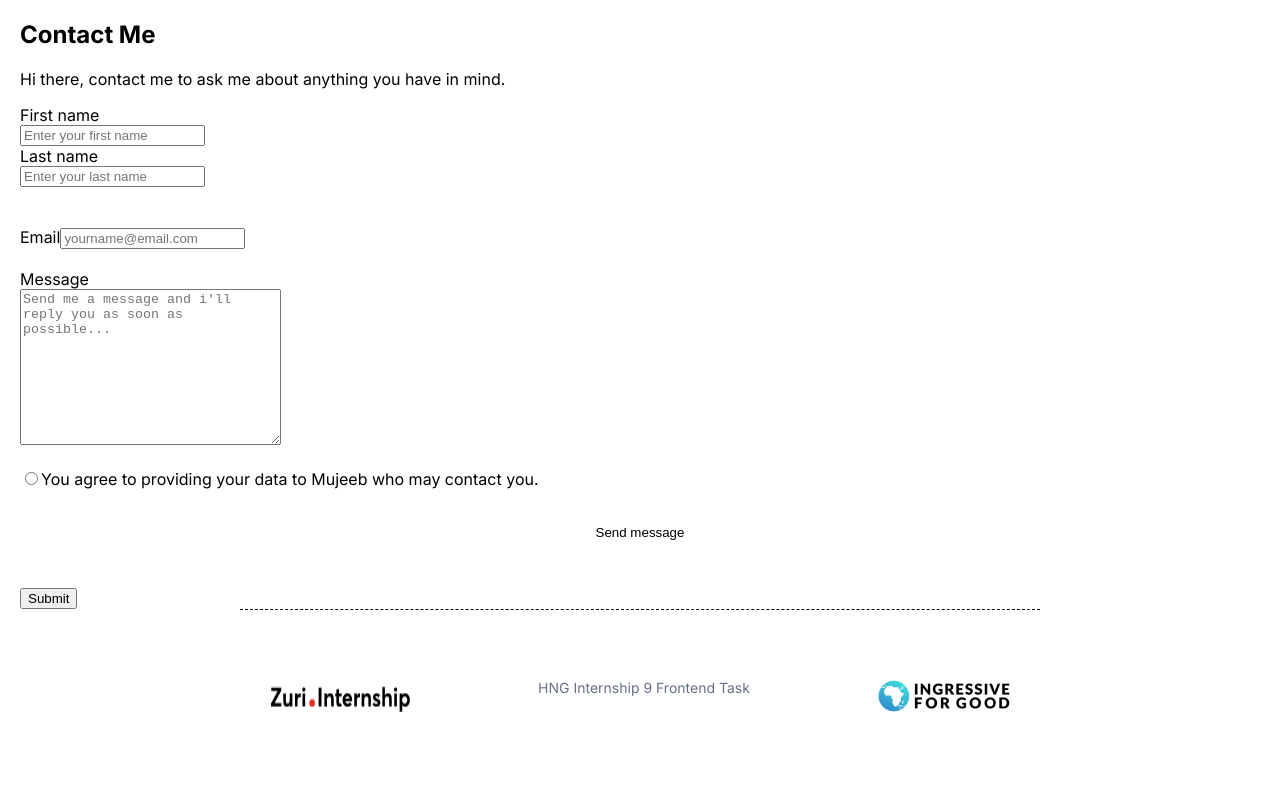
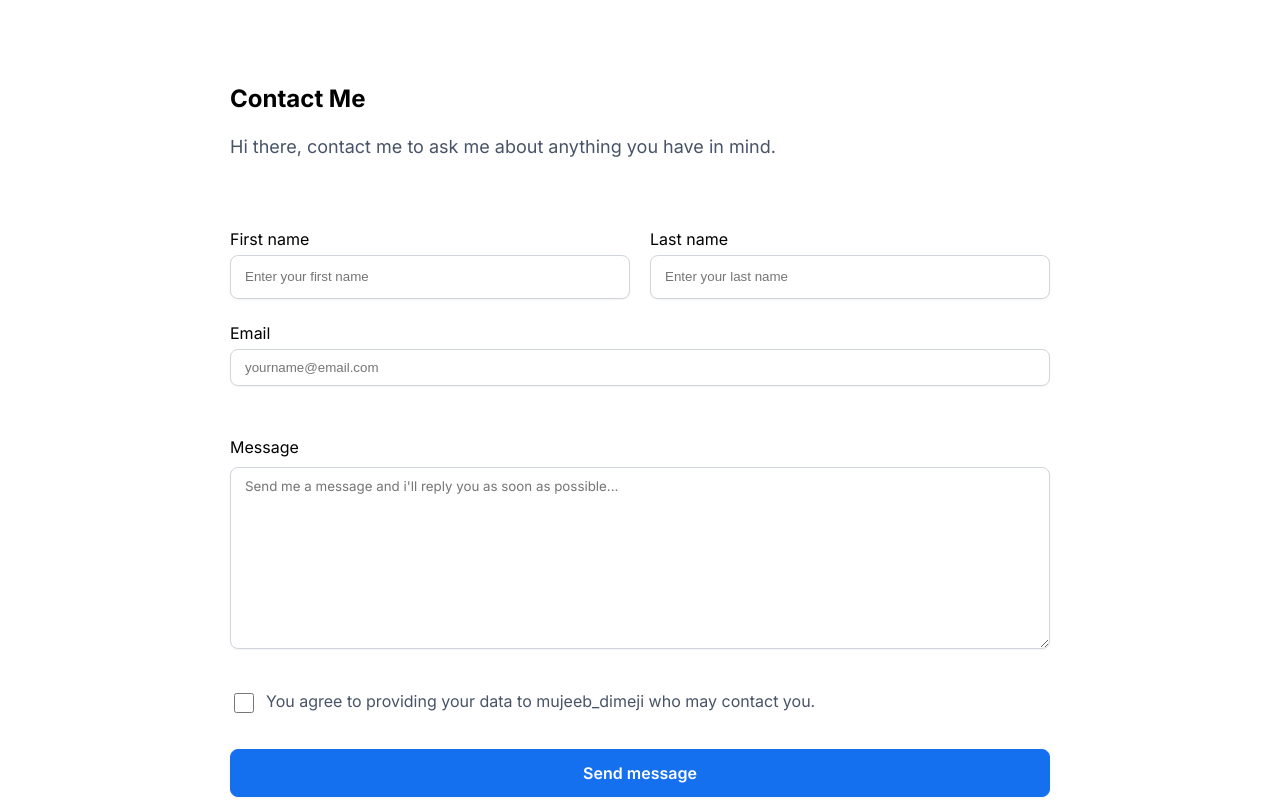
Before and after one commit to hemjay07/Linktree_React_hng1, a React (Vite) app: page /contact in a window 1280 px wide. Shown: the top 800 px of the page. Built offline with nearby package versions, Linux system fonts and the light colour scheme.

Commit message:
style: added contactme.css file to style the contact-me page

```diff
--- a/src/components/ContactMe.jsx
+++ b/src/components/ContactMe.jsx
@@ -4,59 +4,114 @@ import Footer from "./footer";
 export default function () {
   function handleSubmit(event) {
     event.preventDefault();
+    setisChecked(false);
+    setformData({ firstName: "", lastName: "", textarea: "", email: "" });
   }
+  function handleChange(event) {
+    setformData({ ...formData, [event.target.name]: event.target.value });
+  }
+
+  const [isChecked, setisChecked] = React.useState(false);
+  function checker() {
+    setisChecked(!isChecked);
+    console.log(isChecked);
+  }
+  const [formData, setformData] = React.useState({
+    firstName: "",
+    lastName: "",
+    textarea: "",
+    email: "",
+  });
+  const name = "mujeeb_dimeji";
   return (
     <>
       <div className="contact">
-        <div>
+        <div className="headline">
           <h2>Contact Me</h2>
+          <p>
+            {" "}
+            Hi there, contact me to ask me about anything you have in mind.
+          </p>{" "}
         </div>
-        <p> Hi there, contact me to ask me about anything you have in mind.</p>
         <form onSubmit={handleSubmit}>
+          <div className="name">
+            <div className="firstname">
               <label htmlFor="first_name">First name</label>
               <input
                 type="text"
                 id="first_name"
                 placeholder="Enter your first name"
+                required
+                name="firstName"
+                value={formData.firstName}
+                onChange={handleChange}
               />
+            </div>
+            <div className="lastname">
               <label htmlFor="last_name">Last name</label>
               <input
                 type="text"
                 id="last_name"
+                name="lastName"
                 placeholder="Enter your last name"
+                required
+                onChange={handleChange}
+                value={formData.lastName}
+              />
+            </div>
+          </div>
+          {/* <br />
+          <br /> */}
+          <div className="email">
+            <label htmlFor="email">Email</label>
+            <input
+              type="email"
+              id="email"
+              name="email"
+              placeholder="yourname@email.com"
+              required
+              onChange={handleChange}
+              value={formData.email}
             />
             <br />
             <br />
-          <label htmlFor="email">Email</label>
-          <input type="email" id="email" placeholder="yourname@email.com" />
+          </div>
+
           <br />
-          <br />
+          <div className="textarea">
             <label htmlFor="message">Message</label>
-          <br />
+
             <textarea
               name="textarea"
               id="message"
+              required
               cols="30"
               rows="10"
               placeholder="Send me a message and i'll reply you as soon as possible..."
+              onChange={handleChange}
+              value={formData.textarea}
             ></textarea>
+          </div>
+
           <br />
           <br />
 
-          {/* <textarea
-            type="text"
-            id="message"
-            placeholder="Send me a message and i'll reply you as soon as possible..."
-          /> */}
+          <div className="consent">
+            <input
+              required
+              type="checkbox"
+              id="box"
+              onChange={checker}
+              checked={isChecked}
+            ></input>
+            <p>
+              You agree to providing your data to {name} who may contact you.
+            </p>
+          </div>
 
-          <input type="radio" id="radio_check" />
-          <label htmlFor="radio_check">
-            You agree to providing your data to Mujeeb who may contact you.
-          </label>
-          <button type="submit" id="btn__submit">
-            Send message
+          <button type="submit" id="btn__submit" className="submit">
+            <p>Send message</p>
           </button>
-          <input type="submit" />
         </form>
       </div>
       <Footer />
--- a/src/components/Main.jsx
+++ b/src/components/Main.jsx
@@ -4,6 +4,7 @@ import SharebuttonMobile from "../assets/sharebutton.png";
 import SharebuttonWeb from "../assets/Content.png";
 import Githubicon from "../assets/github.png";
 import Slackicon from "../assets/slack.png";
+import { Link } from "react-router-dom";
 
 const browserWidth = window.innerWidth;
 function Main() {
@@ -59,12 +60,12 @@ function Main() {
           </a>
         </button>
         <button id="contact" className="btn">
-          <a href="/contact">
+          <Link to="/contact">
             <h3>Contact Me</h3>
             <p>
               Hi there, contact me to ask me about anything you have in mind.
             </p>
-          </a>
+          </Link>
         </button>
       </div>
       <div className="main--footer"></div>
--- a/src/index.css
+++ b/src/index.css
@@ -1,9 +1,13 @@
 * {
   box-sizing: border-box;
+  /* border: solid 1px red; */
+}
+html {
+  font-size: 100%;
 }
 body {
   margin: 0 auto;
-  padding: 0 20px;
+  padding: 0 1.25rem;
   font-family: "Inter", sans-serif;
 }
 
@@ -16,7 +20,7 @@ P {
 }
 .main {
   text-align: center;
-  padding: 24px 0px 32px;
+  padding: 1.5rem 0 2rem;
   background-color: white;
 }
 .main--profile {
@@ -34,16 +38,16 @@ P {
 
 button {
   width: 100%;
-  height: 88px;
-  margin-bottom: 10px;
+  height: 5.5rem;
+  margin-bottom: 0.625rem;
   /* padding: 14px 32px; */
   background: white;
-  border-radius: 8px;
+  border-radius: 0.5rem;
   border: none;
 }
 
 .btn {
-  height: 90px;
+  height: 5.625rem;
   background: #eaecf0;
   border: 1px solid #eaecf0;
   border-radius: 8px;
@@ -59,37 +63,37 @@ a {
   color: #101828;
   font-family: "Inter", sans-serif;
   font-weight: 500;
-  font-size: 14px;
+  font-size: 0.875rem;
 }
 
 #slack {
   display: none;
 }
 #twitter {
-  width: 343px;
-  height: 28px;
+  width: 21.4rem;
+  height: 1.75rem;
   font-family: "Inter";
   font-style: normal;
   font-weight: bolder;
-  font-size: 28px;
-  line-height: 28px;
-  margin: 32px;
+  font-size: 1.75rem;
+  line-height: 1.75rem;
+  margin: 2rem;
 }
 
 #profile__img {
-  width: 88px;
+  width: 5.5rem;
   border-radius: 100%;
 }
 .sharebutton {
-  width: 40px;
+  width: 2.5rem;
   margin-left: auto;
 }
 
 .main--footer {
-  padding: 25px;
+  padding: 1.6rem;
 }
 .slack {
-  margin-right: 25px;
+  margin-right: 1.6rem;
 }
 
 .hng9 {
@@ -97,32 +101,32 @@ a {
   font-family: "Inter";
   font-style: normal;
   font-weight: 400;
-  font-size: 14px;
-  line-height: 20px;
+  font-size: 0.875rem;
+  line-height: 1.25rem;
 }
 
 .footer {
   border-top: 0.5px solid black;
   border-top-style: dashed;
-  padding: 50px 10px 35px;
+  padding: 3.125rem 0.625rem 2.19rem;
 }
-@media screen and (min-width: 820px) {
+@media screen and (min-width: 51.25rem) {
   .btn {
-    max-width: 800px;
-    margin: 10px auto;
+    max-width: 51.25rem;
+    margin: 0.625rem auto;
   }
   .footer {
     display: flex;
     justify-content: space-between;
-    width: 800px;
+    width: 51.25rem;
     margin: 0 auto;
   }
   .footer > img {
-    padding: 20px;
+    padding: 1.25rem;
   }
 
   .sharebutton {
-    margin-left: 755px;
+    margin-left: 41.2rem;
   }
 }
 /* Contact me
@@ -130,9 +134,131 @@ a {
 -------------------------------------------
 */
 
-#first_name {
-  display: block;
+.contact {
+  padding: 4rem 0;
+  margin: 0 auto;
 }
-#last_name {
-  display: block;
+
+.headline {
+  margin-bottom: 2.5rem;
 }
+
+#first_name,
+#last_name,
+#email {
+  min-width: 80%;
+  border-radius: 0.5rem;
+  width: 100%;
+  height: 2.75rem;
+  border: 1px solid #d0d5dd;
+  background: #ffffff;
+  box-shadow: 0px 1px 2px rgba(16, 24, 40, 0.05);
+  gap: 8px;
+  padding: 10px 14px;
+}
+.headline > p {
+  height: 56px;
+  font-weight: 400;
+  font-size: 18px;
+  line-height: 28px;
+  color: #475467;
+}
+.firstname,
+.lastname,
+.email {
+  display: flex;
+  flex-direction: column;
+  width: 100%;
+  height: 70px;
+  padding: 0px;
+  gap: 6px;
+  margin-bottom: 1.5rem;
+}
+.textarea {
+  display: flex;
+  gap: 10px;
+  flex-direction: column;
+}
+#message {
+  width: 100%;
+  max-width: 100%;
+  box-shadow: 0px 1px 2px rgba(16, 24, 40, 0.05);
+  border: 1px solid #d0d5dd;
+  border-radius: 0.5rem;
+  font-family: "Inter", sans-serif;
+  padding: 10px 14px;
+}
+
+#btn__submit {
+  display: flex;
+  justify-content: center;
+  padding: 12px 20px;
+  align-items: center;
+  gap: 8px;
+  color: white;
+  width: 100%;
+  height: 48px;
+  background: #1570ef;
+
+  border: 1px solid #1570ef;
+
+  box-shadow: 0px 1px 2px rgba(16, 24, 40, 0.05);
+  border-radius: 8px;
+  margin-top: 2rem;
+}
+#btn__submit > p {
+  width: 100%;
+  height: 24px;
+  font-family: "Inter";
+  font-style: normal;
+  font-weight: 600;
+  font-size: 16px;
+  line-height: 24px;
+}
+.submit :hover {
+  cursor: pointer;
+}
+
+.consent {
+  display: flex;
+  flex-direction: row;
+  align-items: center;
+  align-items: flex-start;
+}
+.consent > p {
+  font-family: "Inter";
+  font-style: normal;
+  font-weight: 400;
+  font-size: 16px;
+  line-height: 24px;
+  color: #475467;
+  padding: 0;
+  margin: 0;
+}
+#box {
+  padding: 2px 0px 0px;
+  border: 1px solid #d0d5dd;
+  border-radius: 6px;
+  width: 20px;
+  height: 22px;
+  margin-right: 12px;
+}
+@media screen and (min-width: 46.9rem) {
+  .contact {
+    max-width: 51.25rem;
+    margin: 0 auto;
+  }
+  .name {
+    display: flex;
+  }
+  .firstname {
+    margin-right: 1.25rem;
+  }
+  .email,
+  #email {
+    width: 100%;
+  }
+  #message {
+    width: 100%;
+  }
+}
```
Lines whose indentation alone changed are shown as unchanged.
